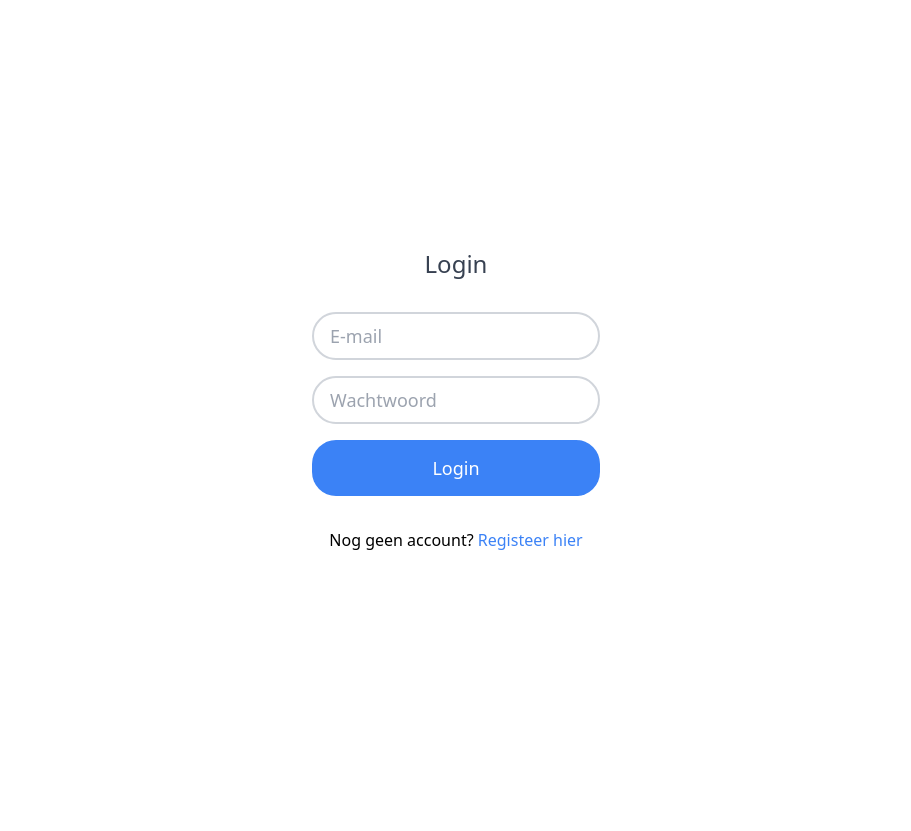
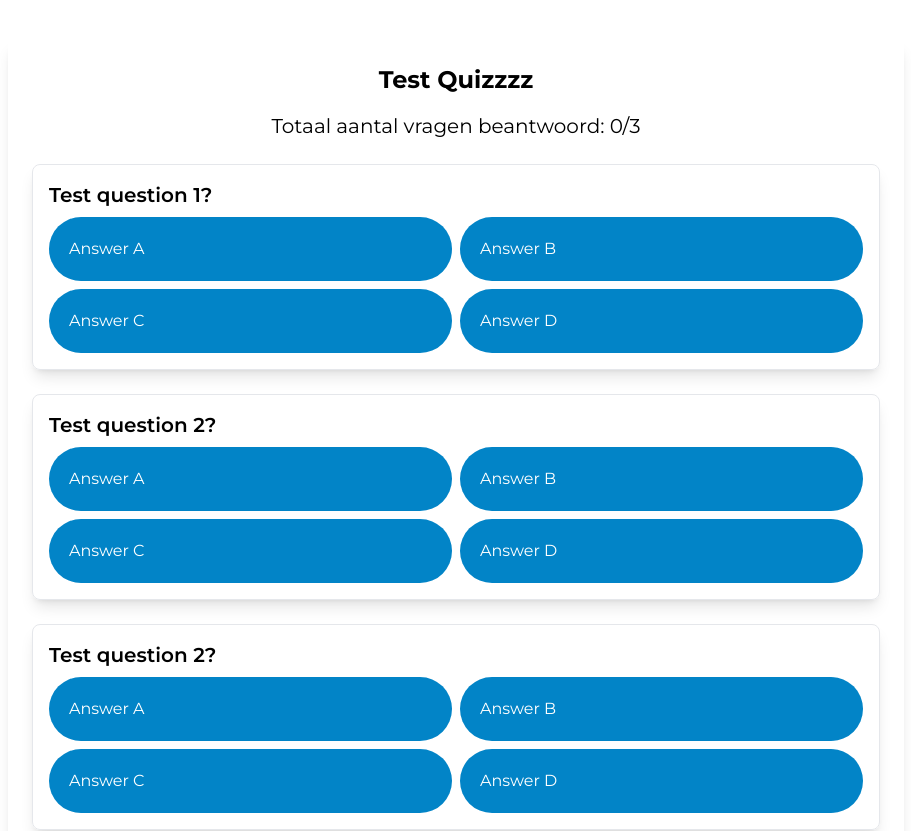
Before and after one commit to MarkDeKraker/T15-LifeBelowWater, a React (Vite) app in the folder client/: page /quiz/1 in a window 1280 px wide. Before the commit this address led to /login. Shown: the top 831 px of the page, without its empty margins (184-1095 px from the left). Before the commit the page ends 800 px from the top, so only its background shows below. Built offline with nearby package versions, Linux system fonts and the light colour scheme.

Commit message:
Added quiz

```diff
--- a/client/src/App.tsx
+++ b/client/src/App.tsx
@@ -38,6 +38,8 @@ const App = () => {
             <Route path="login" element={<LoginPage />} />
             <Route path="register" element={<RegisterPage />} />
             <Route path="logout" element={<LogoutPage />} />
+            <Route path="quiz/:slug" element={<QuizPage />} />
+            <Route path="/quiz/completed" element={<QuizCompletedPage />} />
             <Route element={<LayoutRoute />}>
               <Route path="home" element={<HomePage />} />
               <Route path="plastic/probleem" element={<PlasticProblemPage />} />
@@ -48,8 +50,6 @@ const App = () => {
               <Route path="plastic/aanpak" element={<PlasticApproachPage />} />
               <Route path="quiz/overview" element={<QuizOverviewPage />} />
               <Route path="quiz/login/:slug" element={<QuizLoginPage />} />
-              <Route path="quiz/:_id" element={<QuizPage />} />
-              <Route path="/quiz/completed" element={<QuizCompletedPage />} />
             </Route>
           </Routes>
         </BrowserRouter>
--- a/client/src/components/quiz/Quiz.tsx
+++ b/client/src/components/quiz/Quiz.tsx
@@ -104,7 +104,7 @@ function Quiz() {
   }, [selectedAnswers]);
 
   return (
-    <div className="max-w-4xl mx-auto p-6 rounded-lg shadow-lg my-10 overflow-auto">
+    <div className="max-w-4xl mx-auto p-6 rounded-lg shadow-lg my-10 overflow-auto ">
       <h1 className="text-2xl font-bold mb-4 text-center font-custom">
         {quizData.title}
       </h1>
--- a/client/src/components/quiz/QuizAnswerButton.tsx
+++ b/client/src/components/quiz/QuizAnswerButton.tsx
@@ -21,7 +21,7 @@ const QuizAnswerButton: React.FC<QuizAnswerButtonProps> = ({
       className={`bg-primary font-custom p-5 text-white rounded-full text-left w-full ${
         isSelected
           ? isCorrect
-            ? "text-white bg-[#17a24d] hover:bg-green/70 transition duration-200 ease-in-out"
+            ? "text-white bg-green-600 hover:bg-green/70 transition duration-200 ease-in-out"
             : "text-white bg-red-600 hover:bg-red/70 transition duration-200 ease-in-out"
           : "text-white hover:bg-primary/70 transition duration-200 ease-in-out"
       }`}
--- a/client/src/components/quiz/QuizCompleted.tsx
+++ b/client/src/components/quiz/QuizCompleted.tsx
@@ -2,7 +2,7 @@ import { NavigateButton } from "../buttons/NavigateButton";
 
 export default function QuizCompleted() {
   return (
-    <div className="max-w-4xl w-full mx-auto my-auto p-6 rounded-lg shadow-lg overflow-auto">
+    <div className="max-w-4xl w-full mx-auto my-auto p-6 rounded-lg shadow-lg overflow-auto ">
       <h1 className="text-2xl font-bold mb-4 text-center font-custom">
         Bedankt voor het invullen van de quiz
       </h1>
--- a/client/src/pages/QuizCompletedPage.tsx
+++ b/client/src/pages/QuizCompletedPage.tsx
@@ -2,7 +2,7 @@ import QuizCompleted from "../components/quiz/QuizCompleted";
 
 export default function QuizCompletedPage() {
   return (
-    <div className="align-middle min-h-full flex justify-center">
+    <div className="flex flex-col items-center justify-center h-screen">
       <QuizCompleted />
     </div>
   );
--- a/client/src/pages/QuizPage.tsx
+++ b/client/src/pages/QuizPage.tsx
@@ -1,13 +1,10 @@
-import Quiz from '../components/quiz/Quiz';
-import { useRequireAuth } from '../hooks/useRequireAuth';
+import Quiz from "../components/quiz/Quiz";
 
 /*
 Dit is de pagina wanneer de password correct is. De gebruiker wordt naar deze pagina doorgestuurd.
 */
 
 function QuizPage() {
-  useRequireAuth();
-
   return <Quiz />;
 }
 
```
